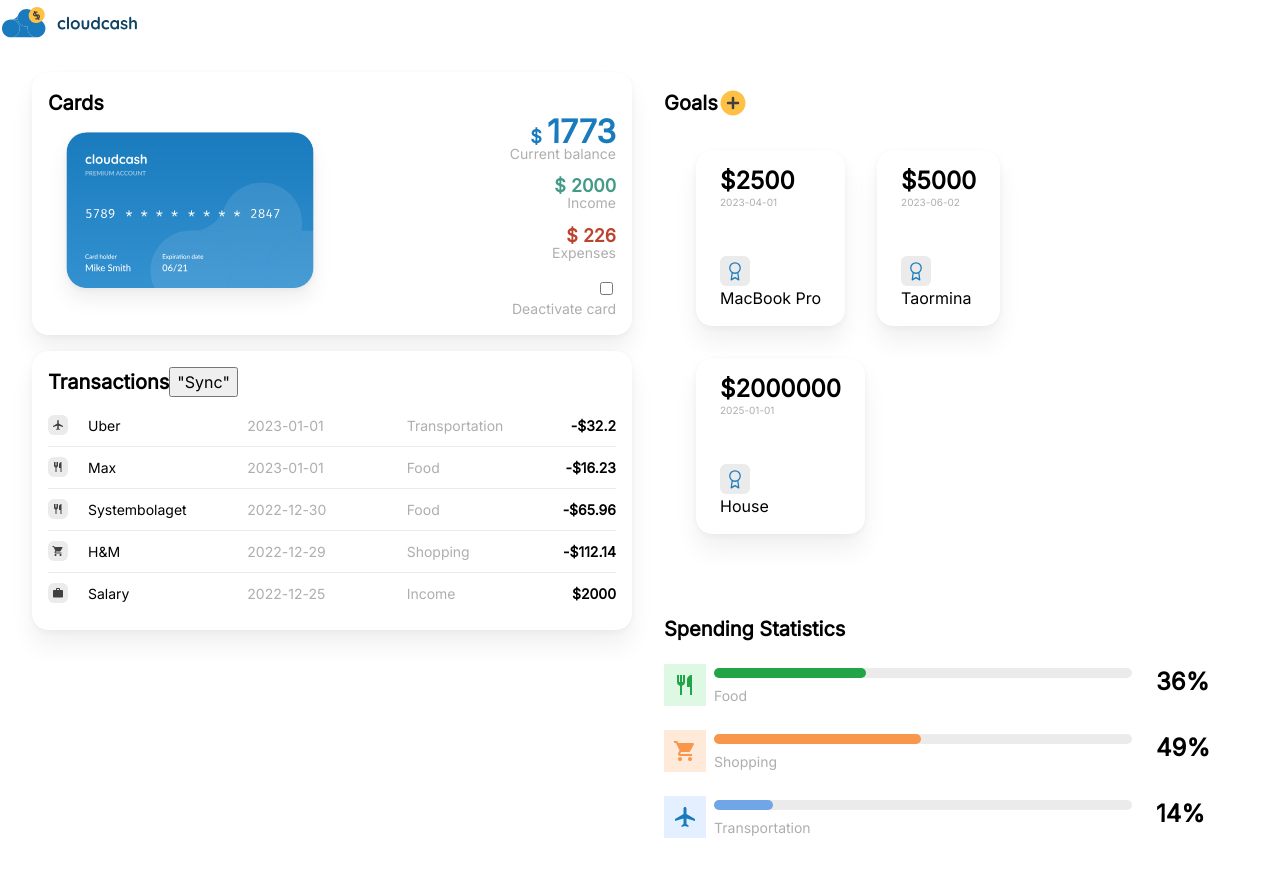
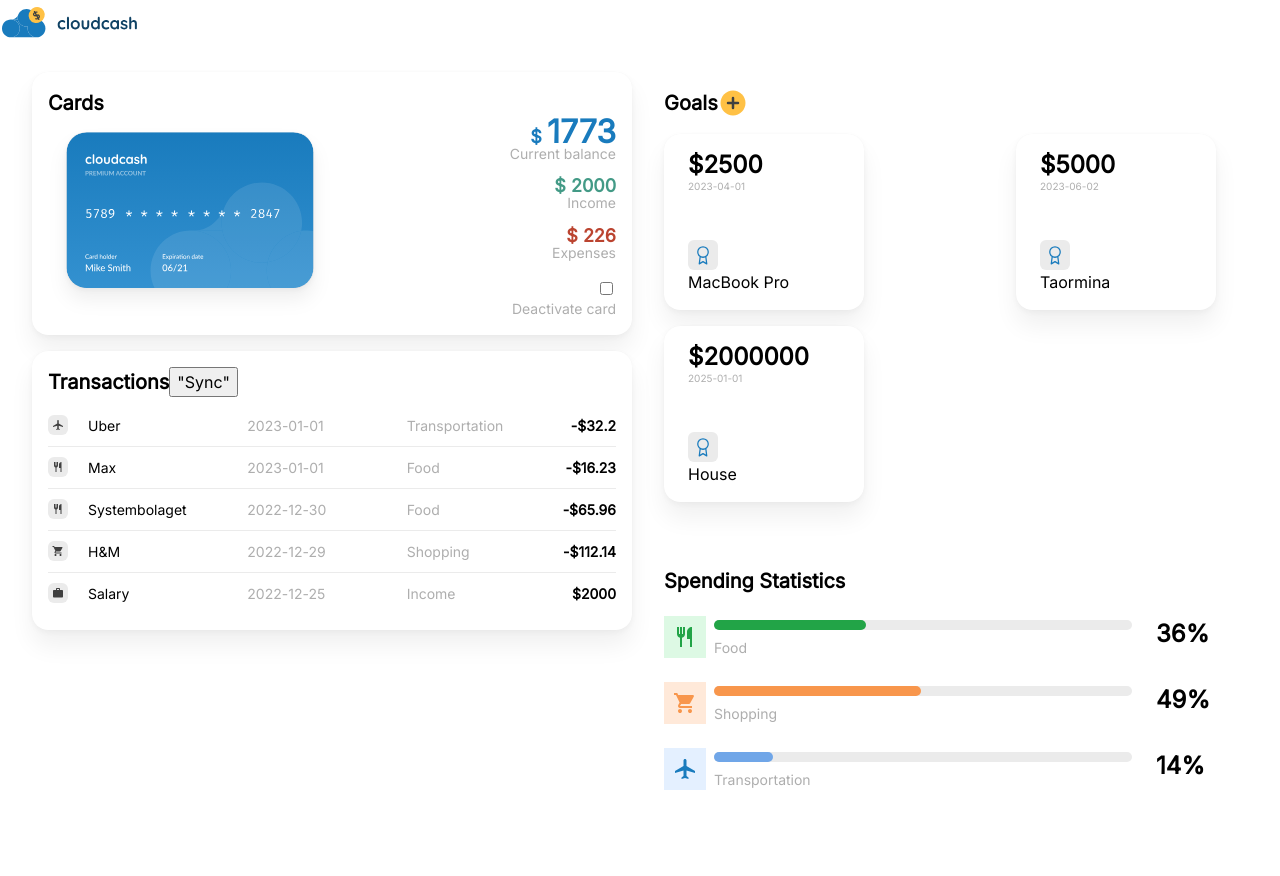
Before and after one commit to annabohlin1997/financial-dashboard, a React (Create React App) app: page / in a window 1280 px wide. Shown: the top 876 px of the page. Built offline with nearby package versions, Linux system fonts and the light colour scheme.

Commit message:
Add more styles to Goal and GoalWrapper component

```diff
--- a/src/styles/Goal.css
+++ b/src/styles/Goal.css
@@ -4,12 +4,12 @@
   flex-direction: column;
   gap: 1rem;
   border-radius: 1rem;
-  margin: 1rem;
   justify-content: space-between;
   /*align-items: flex-start;*/
   padding: 16px 24px;
   height: 176px;
-  width: fit-content;
+  width: 200px;
+  margin-bottom: 16px;
 }
 
 .goalTop {
--- a/src/styles/GoalsWrapper.css
+++ b/src/styles/GoalsWrapper.css
@@ -1,7 +1,9 @@
 .goals-wrapper {
   display: flex;
+  justify-content: space-between;
   flex-direction: row;
   flex-wrap: wrap;
   border-radius: 1rem;
-  margin: 1rem;
+  margin-right: 16px;
+  margin-top: 16px;
 }
```
